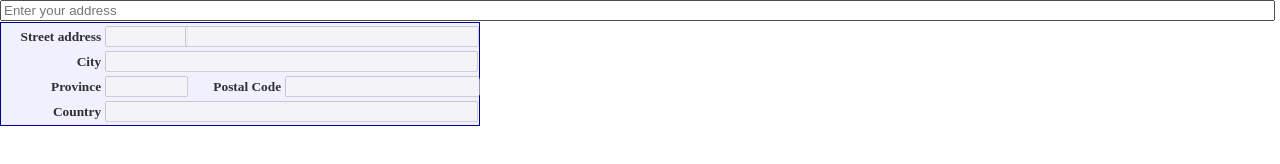
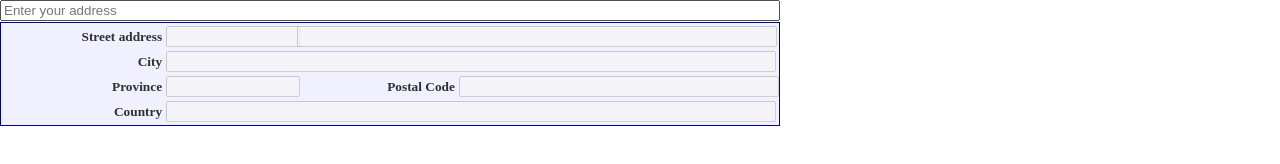
Before and after one commit to tomb7890/md-challenge, a plain HTML site: page address-lookup/index.html in a window 1280 px wide. Drawn offline with Linux system fonts and the light colour scheme; some packages are replaced by stand-ins of ours.

Commit message:
fix indentation

```diff
--- a/address-lookup/style.css
+++ b/address-lookup/style.css
@@ -1,7 +1,6 @@
-    <style>
 #locationField, #controls {
     position: relative;
-        width: 480px;
+    width: 780px;
 }
 #autocomplete {
     position: absolute;
@@ -18,7 +17,7 @@
 #address {
     border: 1px solid #000090;
     background-color: #f0f0ff;
-        width: 480px;
+    width: 780px;
     padding-right: 2px;
 }
 #address td {
```
Lines whose indentation alone changed are shown as unchanged.
